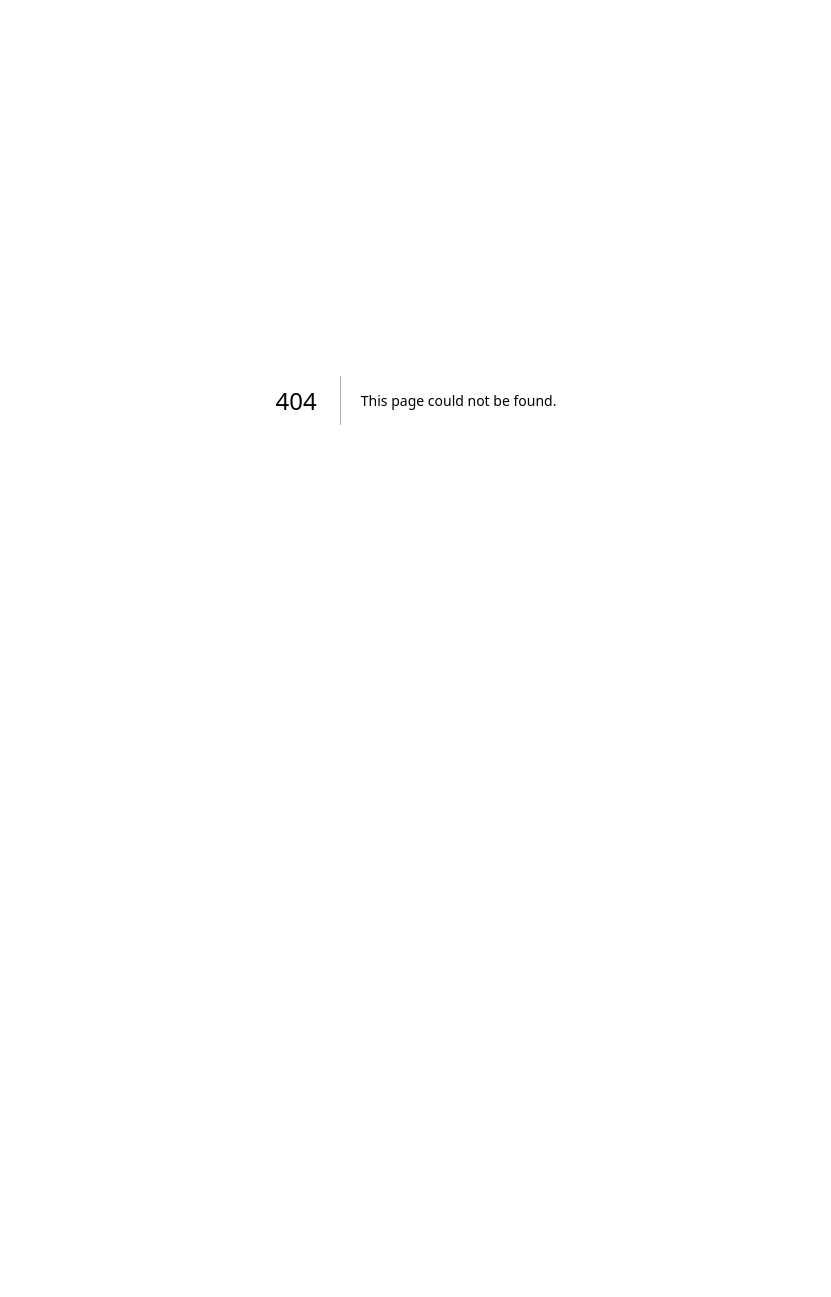
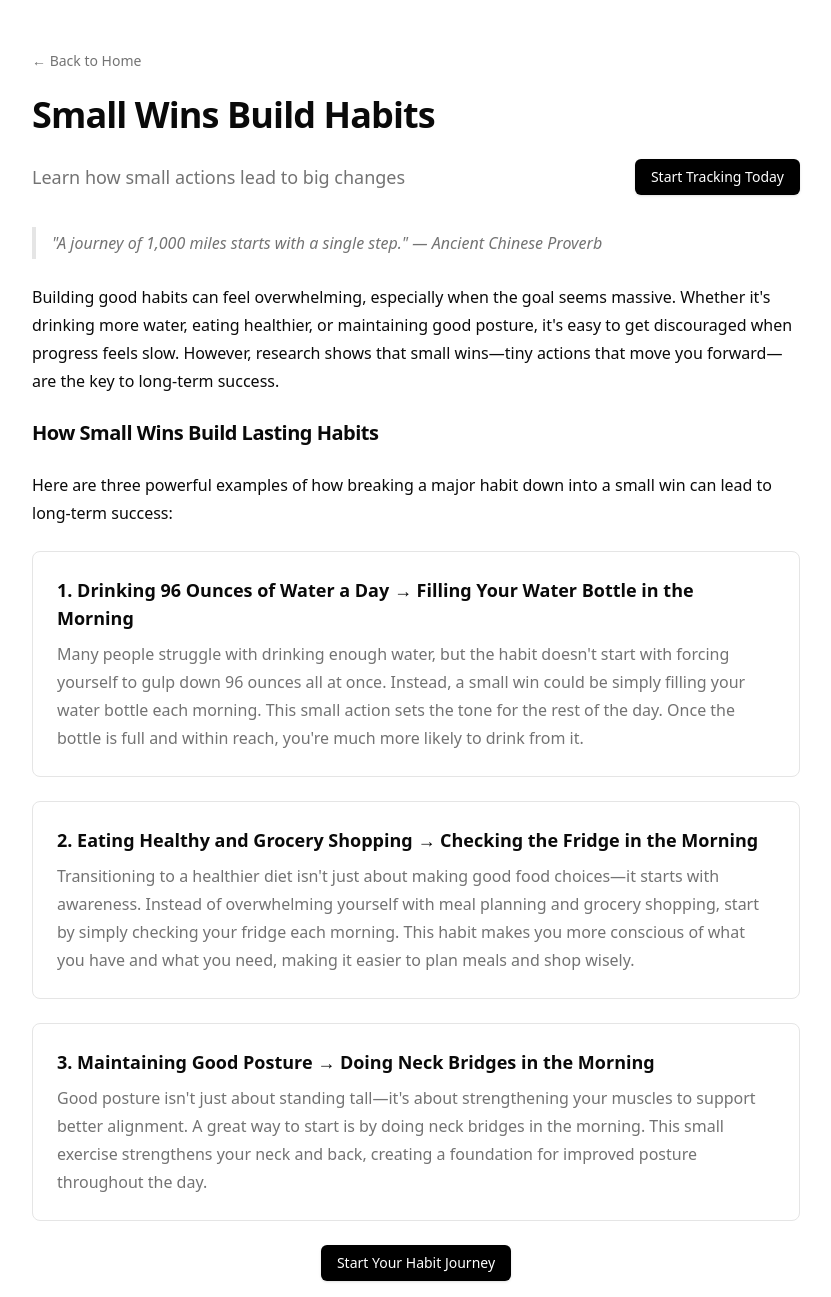
Before and after one commit to andrewt3000/habitwww, a Next.js app: page /small-wins-build-habits in a window 1280 px wide. Before the commit this address had no page. Shown: the top 1297 px of the page, without its empty margins (224-1055 px from the left). Before the commit the page ends 800 px from the top, so only its background shows below. Built offline with nearby package versions, Linux system fonts and the light colour scheme.

Commit message:
add page about small wins

```diff
--- a/app/page.tsx
+++ b/app/page.tsx
@@ -25,6 +25,11 @@ export default function LandingPage() {
                 </Button>
               </Link>
             </div>
+            <div className="mt-4">
+              <Link href="/small-wins-build-habits" className="text-sm text-muted-foreground hover:underline">
+                Read our article: Small Wins Build Habits
+              </Link>
+            </div>
           </div>
         </div>
 
@@ -36,9 +41,10 @@ export default function LandingPage() {
               <p className="text-muted-foreground">
               Easily track and celebrate the small habits that add up to big change. Whether it&apos;s making your bed, doing a single stretch, or simply filling your water bottle in the morning—our intuitive interface helps you reinforce progress without the pressure of overwhelming goals. Build momentum, stay consistent, and feel accomplished every day.
               </p>
-              <div className="flex justify-center">
-                <img src="/habit1.png" alt="Small Win" className="w-3/4 rounded-lg" />
-              </div>
+              <Link href="/small-wins-build-habits" className="text-sm text-muted-foreground hover:underline">
+                Read more in our article: Small Wins Build Habits
+              </Link>
+
 
             </div>
             <div className="space-y-4">
@@ -46,18 +52,14 @@ export default function LandingPage() {
               <p className="text-muted-foreground">
               Keep track of your daily habits with a built-in journaling feature that helps you stay mindful of your routines. Reflect on your habits at the end of each day, recognize patterns, and gain insights into what&apos;s working. By reviewing your daily habits in one place, you can stay intentional and make meaningful progress over time.
               </p>
-              <div className="flex justify-center">
-                <img src="/journal1.png" alt="Small Win" className="w-3/4 rounded-lg" />
-              </div>
+
             </div>
             <div className="space-y-4">
               <h3 className="text-xl font-semibold">Judgment-Free Habit Tracking</h3>
               <p className="text-muted-foreground">
               Habit Tracker is designed to support you, not stress you. There are no streaks, no guilt just a simple, flexible system that helps you build habits at your own pace. Forget the pressure of perfection. Acheive small wins, stay consistent, and keep moving forward in a way that feels right for you.
               </p>
-              <div className="flex justify-center">
-                <img src="/workout.avif" alt="Small Win" className="w-3/4 rounded-lg" />
-              </div>
+
             </div>
           </div>
         </section>
--- /dev/null
+++ b/app/small-wins-build-habits/page.tsx
@@ -0,0 +1,140 @@
+import Link from "next/link"
+import { Button } from "@/components/ui/button"
+
+export default function SmallWinsBuildHabitsPage() {
+  return (
+    <div className="min-h-screen bg-background">
+      <main className="container px-4 py-12">
+        <div className="mx-auto max-w-3xl">
+          <Link href="/" className="text-sm text-muted-foreground hover:underline mb-6 inline-block">
+            &larr; Back to Home
+          </Link>
+
+          <h1 className="scroll-m-20 text-4xl font-bold tracking-tight mb-6">
+            Small Wins Build Habits
+          </h1>
+
+          <div className="flex justify-between items-center mb-8">
+            <p className="text-lg text-muted-foreground">Learn how small actions lead to big changes</p>
+            <a href="https://app.habittracker3000.com/register" target="_blank" rel="noopener noreferrer">
+              <Button className="bg-black hover:bg-gray-800 text-white">
+                Start Tracking Today
+              </Button>
+            </a>
+          </div>
+
+          <div className="space-y-6">
+
+            <p className="text-muted-foreground italic border-l-4 pl-4 py-1">
+              &quot;A journey of 1,000 miles starts with a single step.&quot; — Ancient Chinese Proverb
+            </p>
+
+            <p className="leading-7">
+              Building good habits can feel overwhelming, especially when the goal seems massive. Whether it&apos;s drinking more water, eating healthier, or maintaining good posture, it&apos;s easy to get discouraged when progress feels slow. However, research shows that small wins—tiny actions that move you forward—are the key to long-term success.
+            </p>
+
+            <h3 className="text-xl font-semibold tracking-tight mt-8">
+              How Small Wins Build Lasting Habits
+            </h3>
+
+            <p className="leading-7">
+              Here are three powerful examples of how breaking a major habit down into a small win can lead to long-term success:
+            </p>
+
+            <div className="mt-6 space-y-6">
+              <div className="rounded-lg border p-6 bg-card">
+                <h4 className="text-lg font-semibold mb-2">
+                  1. Drinking 96 Ounces of Water a Day → Filling Your Water Bottle in the Morning
+                </h4>
+                <p className="leading-7 text-muted-foreground">
+                  Many people struggle with drinking enough water, but the habit doesn&apos;t start with forcing yourself to gulp down 96 ounces all at once. Instead, a small win could be simply filling your water bottle each morning. This small action sets the tone for the rest of the day. Once the bottle is full and within reach, you&apos;re much more likely to drink from it.
+                </p>
+              </div>
+
+              <div className="rounded-lg border p-6 bg-card">
+                <h4 className="text-lg font-semibold mb-2">
+                  2. Eating Healthy and Grocery Shopping → Checking the Fridge in the Morning
+                </h4>
+                <p className="leading-7 text-muted-foreground">
+                  Transitioning to a healthier diet isn&apos;t just about making good food choices—it starts with awareness. Instead of overwhelming yourself with meal planning and grocery shopping, start by simply checking your fridge each morning. This habit makes you more conscious of what you have and what you need, making it easier to plan meals and shop wisely.
+                </p>
+              </div>
+
+              <div className="rounded-lg border p-6 bg-card">
+                <h4 className="text-lg font-semibold mb-2">
+                  3. Maintaining Good Posture → Doing Neck Bridges in the Morning
+                </h4>
+                <p className="leading-7 text-muted-foreground">
+                  Good posture isn&apos;t just about standing tall—it&apos;s about strengthening your muscles to support better alignment. A great way to start is by doing neck bridges in the morning. This small exercise strengthens your neck and back, creating a foundation for improved posture throughout the day.
+                </p>
+              </div>
+            </div>
+
+            <div className="flex justify-center my-8">
+              <a href="https://app.habittracker3000.com/register" target="_blank" rel="noopener noreferrer">
+                <Button className="bg-black hover:bg-gray-800 text-white">
+                  Start Your Habit Journey
+                </Button>
+              </a>
+            </div>
+
+            <h3 className="text-xl font-semibold tracking-tight mt-8">
+              How &quot;Habit Tracker 3000&quot; Helps Reinforce Small Wins
+            </h3>
+
+            <div className="md:float-right md:ml-6 md:mb-4 md:w-1/3 my-6 md:my-2">
+              <img
+                src="/habits0.png"
+                alt="Habit Tracker 3000 interface showing completed habits"
+                className="rounded-lg shadow-md w-full h-auto"
+              />
+            </div>
+
+            <p className="leading-7">
+              Apps like <span className="italic">Habit Tracker 3000</span> make small wins even more effective by providing an easy way to track progress. As shown in the image, the app allows users to check off completed habits, giving an instant sense of achievement. This simple action triggers the brain&apos;s dopamine response, reinforcing the habit loop and making it more likely that you&apos;ll stick with the behavior.
+            </p>
+
+            <p className="leading-7">
+              By focusing on checking off small, achievable tasks each day, you gradually build momentum. Over time, these micro-habits compound into significant lifestyle changes.
+            </p>
+
+            <h3 className="text-xl font-semibold tracking-tight mt-8">
+              Conclusion: Take the First Step Today
+            </h3>
+
+            <p className="leading-7">
+              Big transformations don&apos;t happen overnight. They start with small, consistent actions. Whether it&apos;s filling a water bottle, checking the fridge, or doing a quick exercise, every little step moves you closer to your goal. With the help of <span className="italic">Habit Tracker 3000</span>, you can turn these small wins into lifelong habits.
+            </p>
+
+            <p className="leading-7 font-medium mt-6">
+              So, what&apos;s your first small step today?
+            </p>
+
+            <div className="flex flex-col sm:flex-row justify-center gap-4 mt-10 mb-6">
+              <a href="https://app.habittracker3000.com/register" target="_blank" rel="noopener noreferrer">
+                <Button className="bg-black hover:bg-gray-800 text-white w-full sm:w-auto">
+                  Create Your Free Account
+                </Button>
+              </a>
+              <Link href="/">
+                <Button variant="outline" className="w-full sm:w-auto mt-3 sm:mt-0">
+                  Back to Home
+                </Button>
+              </Link>
+            </div>
+
+            <div className="bg-gray-100 p-6 rounded-lg mt-8">
+              <h4 className="text-lg font-semibold mb-3">Ready to transform your habits?</h4>
+              <p className="mb-4">Join others who are building better habits one small win at a time.</p>
+              <a href="https://app.habittracker3000.com/register" target="_blank" rel="noopener noreferrer" className="block">
+                <Button className="bg-black hover:bg-gray-800 text-white w-full">
+                  Sign Up Now
+                </Button>
+              </a>
+            </div>
+          </div>
+        </div>
+      </main>
+    </div>
+  )
+}
```
Also changed, not shown: public/habits0.png (added).
